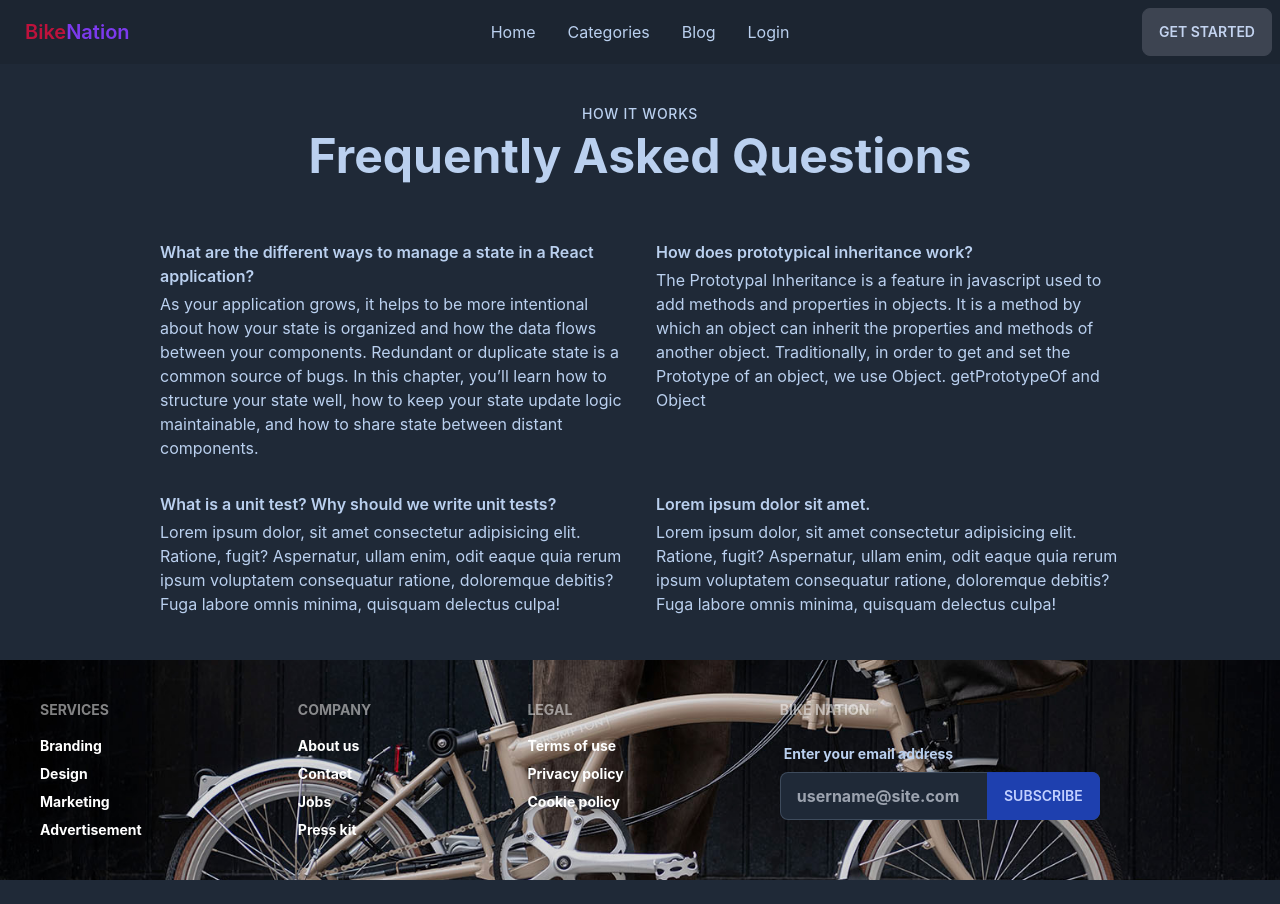
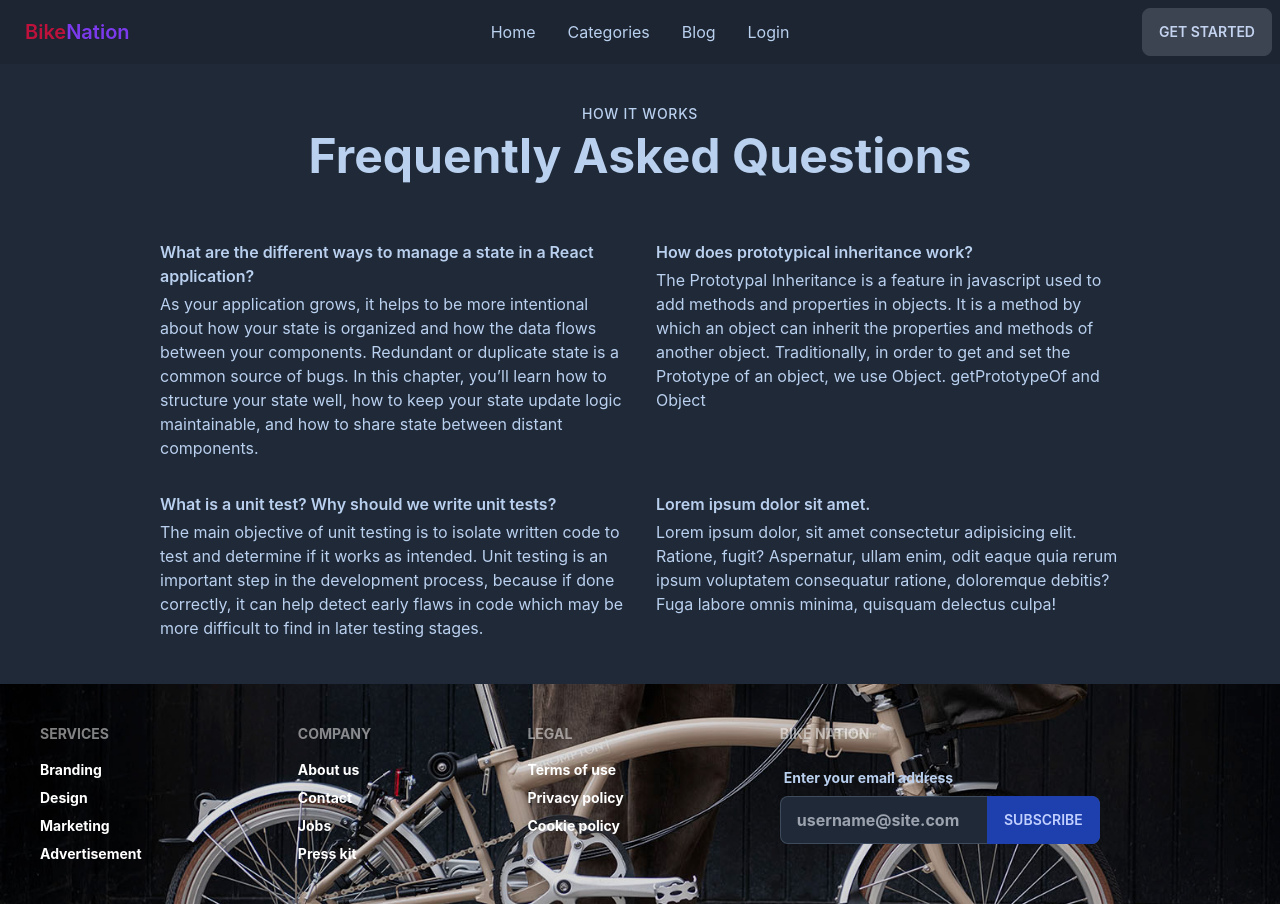
Before and after one commit to gobindacb/bike-nation-client, a React (Create React App) app: page /blog in a window 1280 px wide. Before the commit the page ends 880 px from the top, so only its background shows below. Built offline with nearby package versions, Linux system fonts and the light colour scheme; no server answers.

Commit message:
nested routesetup

```diff
--- a/src/Pages/Blog/Blog.js
+++ b/src/Pages/Blog/Blog.js
@@ -17,7 +17,7 @@ const Blog = () => {
                     </div>
                     <div>
                         <h3 className="font-semibold">What is a unit test? Why should we write unit tests?</h3>
-                        <p className="mt-1 dark:text-gray-400">Lorem ipsum dolor, sit amet consectetur adipisicing elit. Ratione, fugit? Aspernatur, ullam enim, odit eaque quia rerum ipsum voluptatem consequatur ratione, doloremque debitis? Fuga labore omnis minima, quisquam delectus culpa!</p>
+                        <p className="mt-1 dark:text-gray-400">The main objective of unit testing is to isolate written code to test and determine if it works as intended. Unit testing is an important step in the development process, because if done correctly, it can help detect early flaws in code which may be more difficult to find in later testing stages.</p>
                     </div>
                     <div>
                         <h3 className="font-semibold">Lorem ipsum dolor sit amet.</h3>
```
